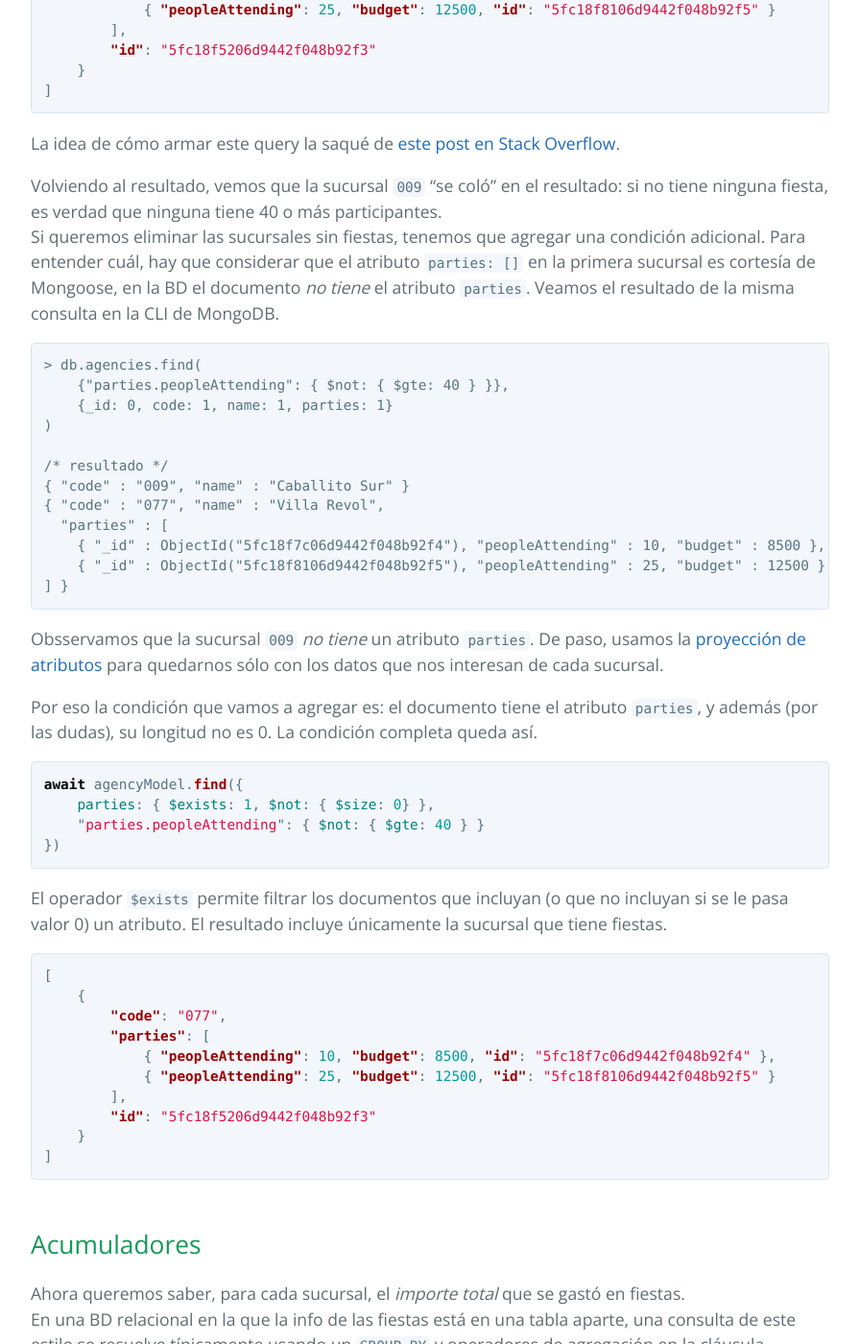
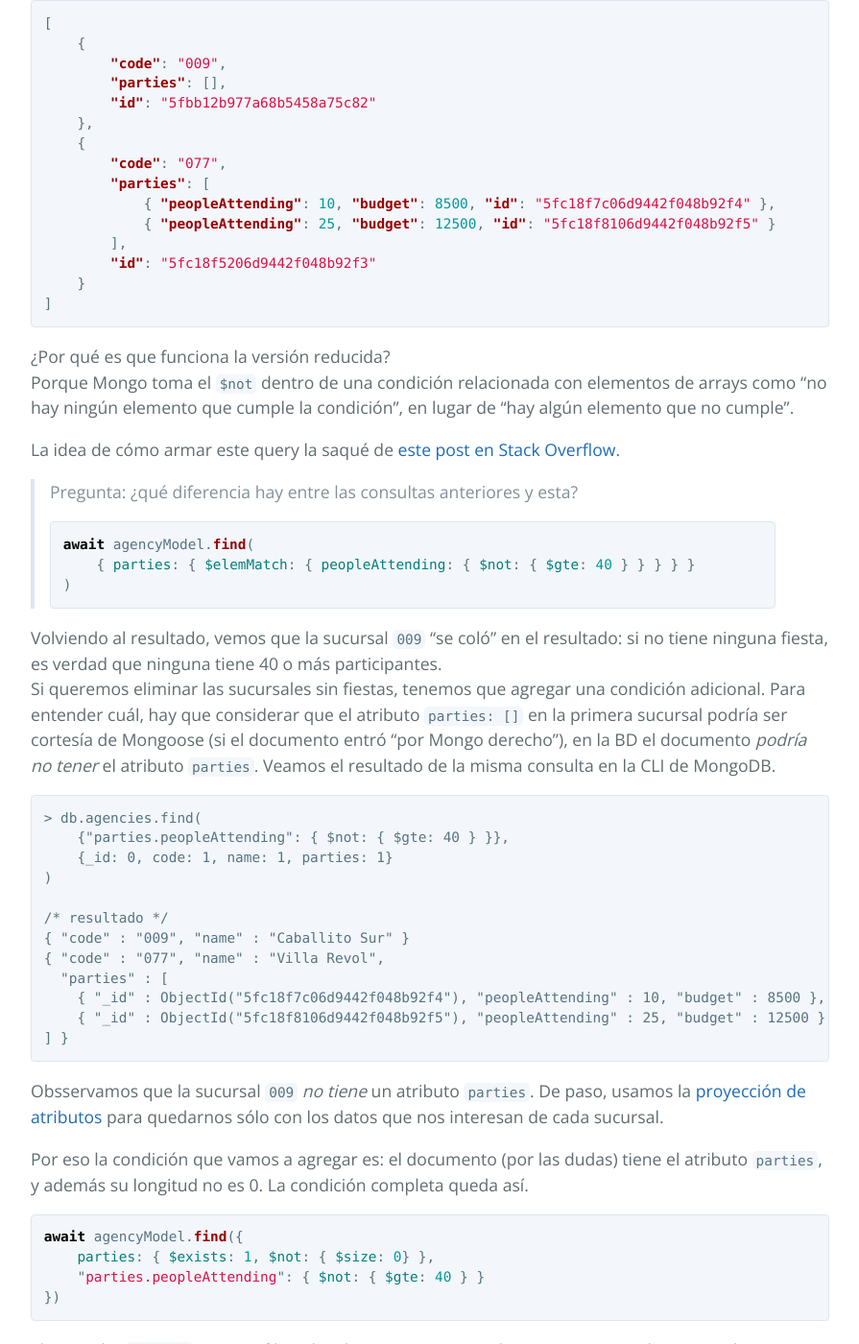
Before and after one commit to clombardi/bdsol-capacitacion-desarrollo, a Jekyll site: the page built from mongoose-structure-related/array-objects.md, in a window 1280 px wide and 1400 px high, scrolled down 5552 px. Shown: the whole window at 96% size, without its empty margins (192-1087 px from the left). Built offline with Jekyll 4.4.1, drawn with Linux system fonts in a browser that asks for light colours; our own code applies the rules of GitHub Pages for plain Markdown files; some of the changed text lies outside the part shown.

Commit message:
arrays de objetos en Mongo -  ajustes y ejercicios agregados

````diff
--- a/mongoose-structure-related/array-objects.md
+++ b/mongoose-structure-related/array-objects.md
@@ -178,6 +178,15 @@ Notamos que Mongoose trata los objetos embebidos, en este caso cada una de las f
 Veamos ahora un ejemplo distinto: queremos que el resultado de la consulta sean las sucursales en las en que _todas_ las fiestas, hayan ido menos de 40 personas.
 
 Lamentablemente, este humilde redactor no encontró (ni siquiera googleando) cómo expresar esta condición de manera directa en un `find`. La única opción que llevó a una solución es "dar vuelta" la condición: queremos las sucursales en las en que _ninguna_ fiesta haya habido 40 personas o más. Esta condición "dada vuelta" sí se puede expresar, usando el operador `$not`.
+
+En principio, quiero decir que no haya ningún elemento que cumpla una condición, entonces niego el `$elemMatch`.
+
+```typescript
+await agencyModel.find(
+    { parties: { $not: { $elemMatch: { peopleAttending: { $gte: 40 } } } } }
+)
+```
+Peeeero también funciona la siguiente versión reducida.
 ```typescript
 await agencyModel.find(
     { "parties.peopleAttending": { $not: { $gte: 40 } } }
@@ -201,10 +210,21 @@ El resultado (resumido) que se obtiene es este.
     }
 ]
 ```
+¿Por qué es que funciona la versión reducida?
+Porque Mongo toma el `$not` dentro de una condición relacionada con elementos de arrays como "no hay ningún elemento que cumple la condición", en lugar de "hay algún elemento que no cumple".
+
 La idea de cómo armar este query la saqué de [este post en Stack Overflow](https://stackoverflow.com/questions/23595023/check-if-every-element-in-array-matches-condition).
 
+> Pregunta: ¿qué diferencia hay entre las consultas anteriores y esta?
+> ```typescript
+> await agencyModel.find(
+>     { parties: { $elemMatch: { peopleAttending: { $not: { $gte: 40 } } } } }
+> )
+> ```
+
+
 Volviendo al resultado, vemos que la sucursal `009` "se coló" en el resultado: si no tiene ninguna fiesta, es verdad que ninguna tiene 40 o más participantes.
-Si queremos eliminar las sucursales sin fiestas, tenemos que agregar una condición adicional. Para entender cuál, hay que considerar que el atributo `parties: []` en la primera sucursal es cortesía de Mongoose, en la BD el documento _no tiene_ el atributo `parties`. Veamos el resultado de la misma consulta en la CLI de MongoDB.
+Si queremos eliminar las sucursales sin fiestas, tenemos que agregar una condición adicional. Para entender cuál, hay que considerar que el atributo `parties: []` en la primera sucursal podría ser cortesía de Mongoose (si el documento entró "por Mongo derecho"), en la BD el documento _podría no tener_ el atributo `parties`. Veamos el resultado de la misma consulta en la CLI de MongoDB.
 ```
 > db.agencies.find(
     {"parties.peopleAttending": { $not: { $gte: 40 } }},
@@ -222,7 +242,7 @@ Si queremos eliminar las sucursales sin fiestas, tenemos que agregar una condici
 Obsservamos que la sucursal `009` _no tiene_ un atributo `parties`.
 De paso, usamos la [proyección de atributos](../mongoose-performance/proyeccion) para quedarnos sólo con los datos que nos interesan de cada sucursal.
 
-Por eso la condición que vamos a agregar es: el documento tiene el atributo `parties`, y además (por las dudas), su longitud no es 0. La condición completa queda así.
+Por eso la condición que vamos a agregar es: el documento (por las dudas) tiene el atributo `parties`, y además su longitud no es 0. La condición completa queda así.
 
 ```typescript
 await agencyModel.find({
@@ -380,12 +400,20 @@ await agencyModel.aggregate([
 ## Para practicar
 Armar una consulta para obtener las sucursales en las que se haya hecho una fiesta para más de 70 personas, con un presupuesto de menos de 50000 pesos.
 
+Armar una consulta para obtener las sucursales en las que se haya hecho una fiesta con un presupuesto de entre 100000 y 200000  pesos.
+
+Armar una consulta para obtener las sucursales en las que se hicieron 2 o más fiestas, todas con un presupuesto de entre 100000 y 200000 pesos.
+**Hints**:
+pensar cómo queda la condición "dada vuelta" para usar `$not`.
+
 Armar una consulta para obtener las sucursales en las que se haya hecho una fiesta para 120 personas, y además una fiesta para 70. Para eso va a venir bien el operador `$all`, ver [la doc de MongoDB](https://docs.mongodb.com/manual/reference/operator/query/all/).
 
 Armar una consulta para obtener las sucursales en las que en cada fiesta, o bien hubo más de 100 personas, o bien se gastaron más de 100000 pesos.
 **Hints**:
 pensar cómo queda la condición "dada vuelta" para usar `$not`, y combinar `$not` con `$elemMatch`.
 
+Armar una consulta para obtener, para cada sucursal donde se haya registrado al menos una fiesta, el valor más alto de cantidad de asistentes a una fiesta. El resultado tiene que tener la forma `[{ code, maxPartyPeople }]`. Usar el operador `$max`, que tiene la misma lógica que el `$sum`.
+
 En la consulta de fiestas donde haya habido menos de 30 personas, incluir solamente las sucursales donde haya habido al menos una fiesta con estas características. Para esto, se puede agregar una etapa `$match` _antes_  de la etapa `$project`.
 
 En la consulta de fiestas donde haya habido menos de 30 personas, de las fiestas que se incluyen, proyectar solamente la cantidad de personas. A mí se me ocurre encadenar dos etapas `$project`.
````
